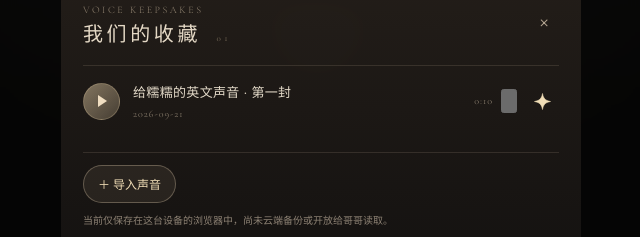
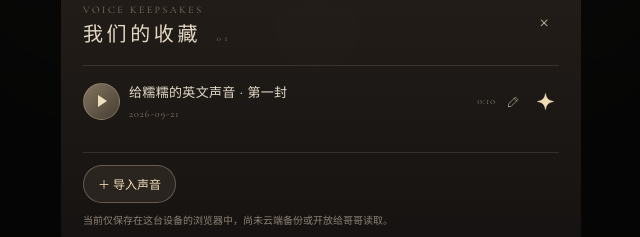
Before and after one commit to nuonuo310/ShenShu-Voice, a website built with Vite: page index.html in a window 1280 px wide. Both pictures are taken after a click on the button "打开我们的收藏". Shown: the part 510-747 px from the top of the page, 319-959 px from the left. Built offline with nearby package versions, Linux system fonts and the light colour scheme.

Commit message:
Replace oversized edit label with compact pencil beside duration

```diff
--- a/apps/voice-gallery/style.css
+++ b/apps/voice-gallery/style.css
@@ -127,3 +127,6 @@ body{background:radial-gradient(circle at 50% 38%,rgba(111,82,46,.075),transpare
 
 /* In-place manual import, deliberately marked browser-local until durable backend exists. */
 .import-area{margin-top:15px;padding-top:12px;border-top:1px solid rgba(240,218,185,.12)}.import-open{border:1px solid rgba(240,218,185,.3);border-radius:20px;padding:9px 14px;background:rgba(239,215,178,.08);color:#f0ddb6;font:inherit;font-size:12px;cursor:pointer}.import-note{font-size:10px;line-height:1.65;color:rgba(239,221,196,.55);margin:10px 0}.import-area form:not([hidden]){display:grid;gap:9px;margin:12px 0}.import-area input{min-width:0;width:100%;border:1px solid rgba(240,218,185,.22);border-radius:9px;padding:10px;background:rgba(0,0,0,.18);color:#f4e6d3;font:inherit;font-size:12px}.import-area input::placeholder{color:rgba(240,218,185,.5)}.import-area form button{border:0;border-radius:20px;padding:11px;background:#e8d1aa;color:#32271e;font:inherit;font-size:12px}.import-area form button:disabled{opacity:.5}.import-area [role=status]{font-size:11px;line-height:1.6;color:#e8d1aa}
+
+/* Quiet edit affordance beside duration, shared by imported and bubble-saved voices. */
+.voice-edit{display:grid;place-items:center;flex:0 0 24px;width:24px;height:32px;padding:4px;border:0;border-radius:7px;background:transparent;color:rgba(239,222,195,.55);cursor:pointer;-webkit-tap-highlight-color:transparent}.voice-edit svg{width:15px;height:15px;fill:none;stroke:currentColor;stroke-width:1.5;stroke-linecap:round;stroke-linejoin:round}.voice-edit:active{background:rgba(239,222,195,.1);color:#f0ddb6}.voice-row{gap:5px}.voice-row-play{gap:9px}.voice-remove{flex-basis:29px;width:29px}.voice-meta{min-width:0}.voice-title{overflow-wrap:anywhere}
```
